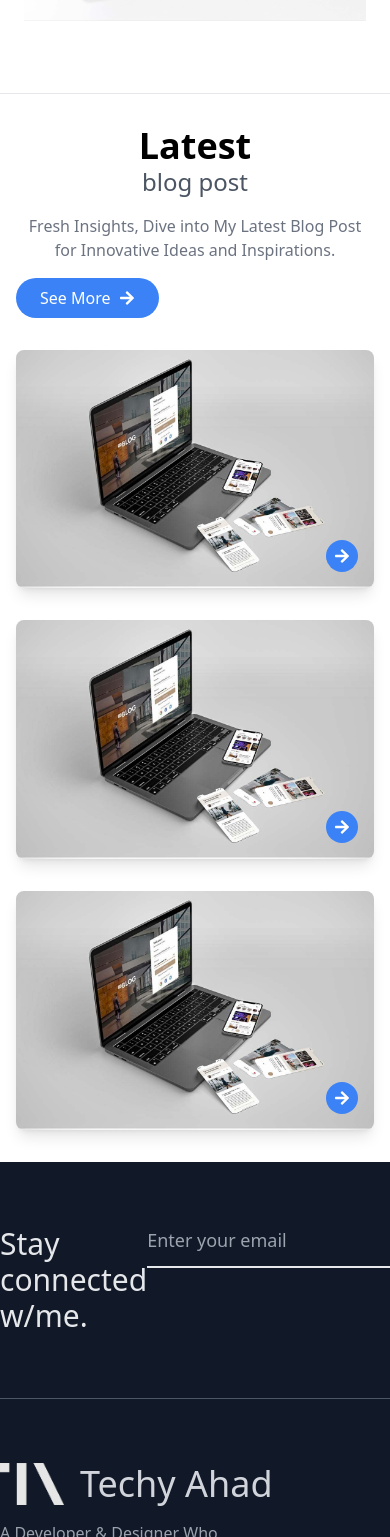
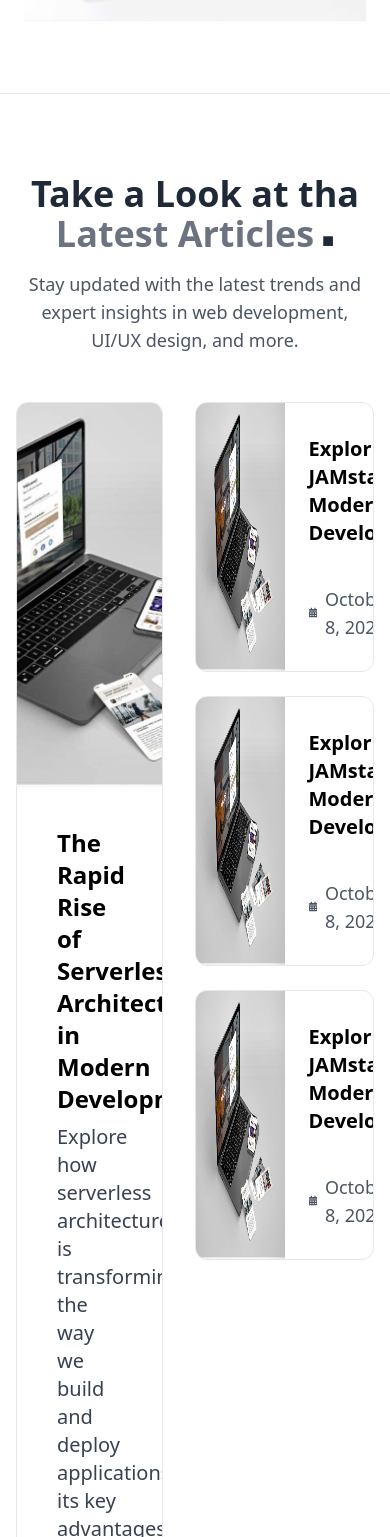
Before and after one commit to techyahad/techyahad-portfolio, a React (Vite) app: page / in a window 390 px wide. Shown: the part 5791-7328 px from the top of the page. Built offline with nearby package versions, Linux system fonts and the light colour scheme.

Commit message:
Updated Blog Section

```diff
--- a/src/Components/Blog/Blog.tsx
+++ b/src/Components/Blog/Blog.tsx
@@ -1,36 +1,45 @@
 import React from 'react';
 import { FaArrowRight } from 'react-icons/fa';
 import image from "../../assets/images/Mockuo.jpg"
+import { FaCalendarAlt, FaClock } from 'react-icons/fa';
+import Card from './Card';
 
 const BlogSection: React.FC = () => {
     return (
-        <div className="container mx-auto px-4 py-8">
-            <div className="text-center mb-8">
-                <h2 className="text-4xl font-bold">Latest</h2>
-                <p className="text-2xl text-gray-600">blog post</p>
-                <p className="mt-4 text-gray-500">Fresh Insights, Dive into My Latest Blog Post for Innovative Ideas and Inspirations.</p>
-                <button className="mt-4 px-6 py-2 bg-blue-500 text-white rounded-full flex items-center justify-center">
-                    See More <FaArrowRight className="ml-2" />
-                </button>
-            </div>
-            <div className="grid grid-cols-1 md:grid-cols-3 gap-8">
-                <div className="relative">
-                    <img src={image} alt="Blog 1" className="rounded-lg shadow-lg w-full" />
-                    <div className="absolute bottom-4 right-4 bg-blue-500 p-2 rounded-full">
-                        <FaArrowRight className="text-white" />
+        <div className="container mx-auto px-4 py-20 ">
+            <header className="w-full flex flex-col items-center justify-center text-center">
+                <h1 className="text-4xl md:text-6xl font-semibold text-gray-800 mb-4">
+                    Take a Look at tha  <span className='text-gray-500'>Latest Articles</span><span className="text-xl pl-2">■</span>
+                </h1>
+                <p className="text-gray-600 text-lg max-w-4xl">
+                    Stay updated with the latest trends and expert insights in web development, UI/UX design, and more.
+                </p>
+            </header>
+            <div className=' w-full gap-8 mt-12 flex justify-between cursor-pointer '>
+                <div className="w-1/2 rounded-xl overflow-hidden border bg-white">
+                    <img className="w-full h-96 object-cover" src={image} />
+                    <div className="px-10 pt-10 py-6 ">
+                        <div className=" text-2xl font-semibold mb-2"> The Rapid Rise of Serverless Architecture in Modern Development</div>
+                        <p className="text-gray-700 text-xl">
+                            Explore how serverless architecture is transforming the way we build and deploy applications, its key advantages, and the challenges developers face when adopting this paradigm.
+                        </p>
+                    </div>
+                    <div className="px-10 gap-6 flex  items-center mb-6">
+                        <div className="flex items-center text-gray-600 text-xl gap-2">
+                            <FaCalendarAlt size={20} />
+                            October 8, 2022
+                        </div>
+                        <div className="flex items-center justify-center text-gray-600 text-xl gap-2 ">
+                            <FaClock size={20} />
+                            9 min read
+                        </div>
                     </div>
                 </div>
-                <div className="relative">
-                    <img src={image} alt="Blog 2" className="rounded-lg shadow-lg w-full" />
-                    <div className="absolute bottom-4 right-4 bg-blue-500 p-2 rounded-full">
-                        <FaArrowRight className="text-white" />
-                    </div>
-                </div>
-                <div className="relative">
-                    <img src={image} alt="Blog 3" className="rounded-lg shadow-lg w-full" />
-                    <div className="absolute bottom-4 right-4 bg-blue-500 p-2 rounded-full">
-                        <FaArrowRight className="text-white" />
-                    </div>
+                <div className='w-1/2 space-y-6'>
+                    <Card />
+                    <Card />
+                    <Card />
+
                 </div>
             </div>
         </div>
--- /dev/null
+++ b/src/Components/Blog/Card.tsx
@@ -0,0 +1,27 @@
+import React from 'react';
+import image from "../../assets/images/Mockuo.jpg"
+import { FaCalendarAlt, FaClock } from 'react-icons/fa'
+
+
+const Card = () => {
+    return (
+        <div className="w-full rounded-xl overflow-hidden border bg-white flex">
+            <img className="w-1/2" src={image} />
+            <div className="px-6 py-4">
+                <div className="font-semibold text-xl mt-4"> Exploring the JAMstack: Modern Web Development</div>
+                <div className=" gap-6 flex items-center mt-6 ">
+                    <div className="flex items-center text-gray-600 text-lg gap-2">
+                        <FaCalendarAlt size={15} />
+                        October 8, 2022
+                    </div>
+                    <div className="flex items-center justify-center text-gray-600 text-lg gap-2 ">
+                        <FaClock size={15} />
+                        9 min read
+                    </div>
+                </div>
+            </div>
+        </div>
+    );
+};
+
+export default Card;
--- a/src/Components/Project/Project.tsx
+++ b/src/Components/Project/Project.tsx
@@ -51,7 +51,7 @@ const Project: React.FC = () => {
     return (
         <div className="container mx-auto h-auto flex flex-col items-center my-12 md:my-24 md:p-0 p-6 ">
             <header className="w-full flex flex-col items-center justify-center text-center">
-                <h1 className="text-4xl md:text-7xl font-semibold text-gray-800 mb-6">
+                <h1 className="text-4xl md:text-6xl font-semibold text-gray-800 mb-6">
                     Explore <span className='text-gray-500'>My Offerings</span>  for You<span className="text-2xl pl-2">■</span>
                 </h1>
                 <p className="text-gray-600 text-lg max-w-4xl">
```
